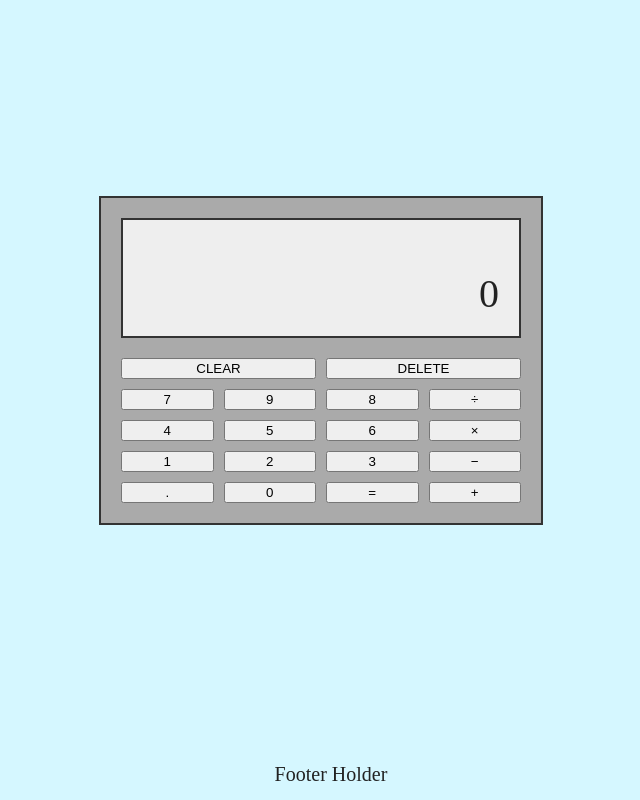
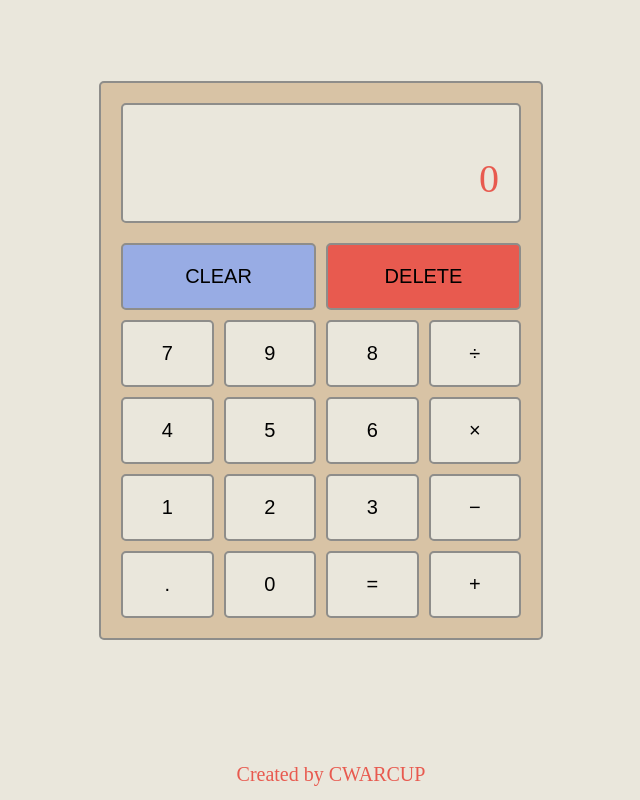
Before and after one commit to Cwarcup/Calculator, a plain HTML site: page index.html in a window 1280 px wide. Shown: the whole page, without its empty margins (319-959 px from the left). Drawn offline with Linux system fonts and the light colour scheme.

Commit message:
added style

```diff
--- a/index.html
+++ b/index.html
@@ -7,6 +7,7 @@
 	<title>Calculator</title>
 	<link rel="stylesheet" href="style.css">
 	<script type="text/javascript" defer="defer" src="java.js"></script>
+	<link rel="shortcut icon" href="858830.png" />
 </head>
 <body>
 	<div class = 'title'></div>
@@ -31,7 +32,7 @@
 				<button class = 'btn number'>2</button>
 				<button class = 'btn number'>3</button>
 				<button class = 'btn operator'>−</button>
-				<button id = 'point-btn'>.</button>
+				<button class = 'btn' id = 'point-btn'>.</button>
 				<button class = 'btn number'>0</button>
 				<button class = 'btn' id = 'equal-btn'>=</button>
 				<button class = 'btn operator'>+</button>
@@ -42,7 +43,9 @@
 
 
 	</div>
-	<div class = 'footer'>Footer Holder</div>
+	<div class = 'footer'>
+		<a href="https://github.com/Cwarcup" target="_blank">Created by CWARCUP</a>
+	</div>
 
 </body>
 </html>
--- a/style.css
+++ b/style.css
@@ -1,18 +1,15 @@
 :root {
-  --background: #d5f7ff;
-  --font: #222;
-  --border: #333;
-  --screen: #eee;
-  --calculator: #aaa;
-  --btn: #eee;
-  --btn-hover: #ddd;
-  --btn-active: #ccc;
-  --btn-red: #faa;
-  --btn-red-hover: rgb(160, 238, 153);
-  --btn-red-active: rgb(136, 221, 207);
-  --btn-blue: #aaf;
+  --background: #eae7dc;
+  --font: #e85a4f;
+  --border: #8e8d8a;
+  --screen: #eae7dc;
+  --calculator: #d8c3a5;
+  --btn: #eae7dc;
+  --btn-hover: #ece1ba;
+  --btn-red: #e85a4f;
+  --btn-red-hover: #ec3123;
+  --btn-blue: #98ace4;
   --btn-blue-hover: #99e;
-  --btn-blue-active: #88d;
 }
 
 html {
@@ -45,9 +42,10 @@ body {
 
 .calculator {
   width: 400px;
-  border: 2px var(--border) solid;
   padding: 20px;
   background-color: var(--calculator);
+  border: 2px var(--border) solid;
+  border-radius: 5px;
 }
 
 .screen {
@@ -56,6 +54,8 @@ body {
   margin-bottom: 20px;
   background-color: var(--screen);
   text-align: right;
+  border: 2px var(--border) solid;
+  border-radius: 5px;
 }
 
 .screen-last {
@@ -92,3 +92,52 @@ body {
   padding: 10px;
   font-size: 20px;
 }
+
+#clear-btn {
+  background: var(--btn-blue);
+}
+
+#delete-btn {
+  background: var(--btn-red);
+}
+
+.btn {
+  padding: 20px;
+  border: 2px var(--border) solid;
+  border-radius: 5px;
+  background-color: var(--btn);
+  font-size: 20px;
+}
+
+.btn:hover {
+  background-color: var(--btn-hover);
+}
+
+.btn:active {
+  background-color: #ecdda8;
+  transform: scale(0.98);
+  transition: transform 0.1s ease-in-out;
+}
+
+#clear-btn:hover {
+  background-color: var(--btn-blue-hover);
+}
+
+#delete-btn:hover {
+  background-color: var(--btn-red-hover);
+}
+
+#equal-btn:active {
+  background-color: rgb(167, 250, 171);
+  transform: scale(0.98);
+  transition: transform 0.1s ease-in-out;
+}
+
+a {
+  text-decoration: none;
+  color: var(--font);
+}
+
+a:hover {
+  text-decoration: underline;
+}
```
Also changed, not shown: 858830.png (added).
